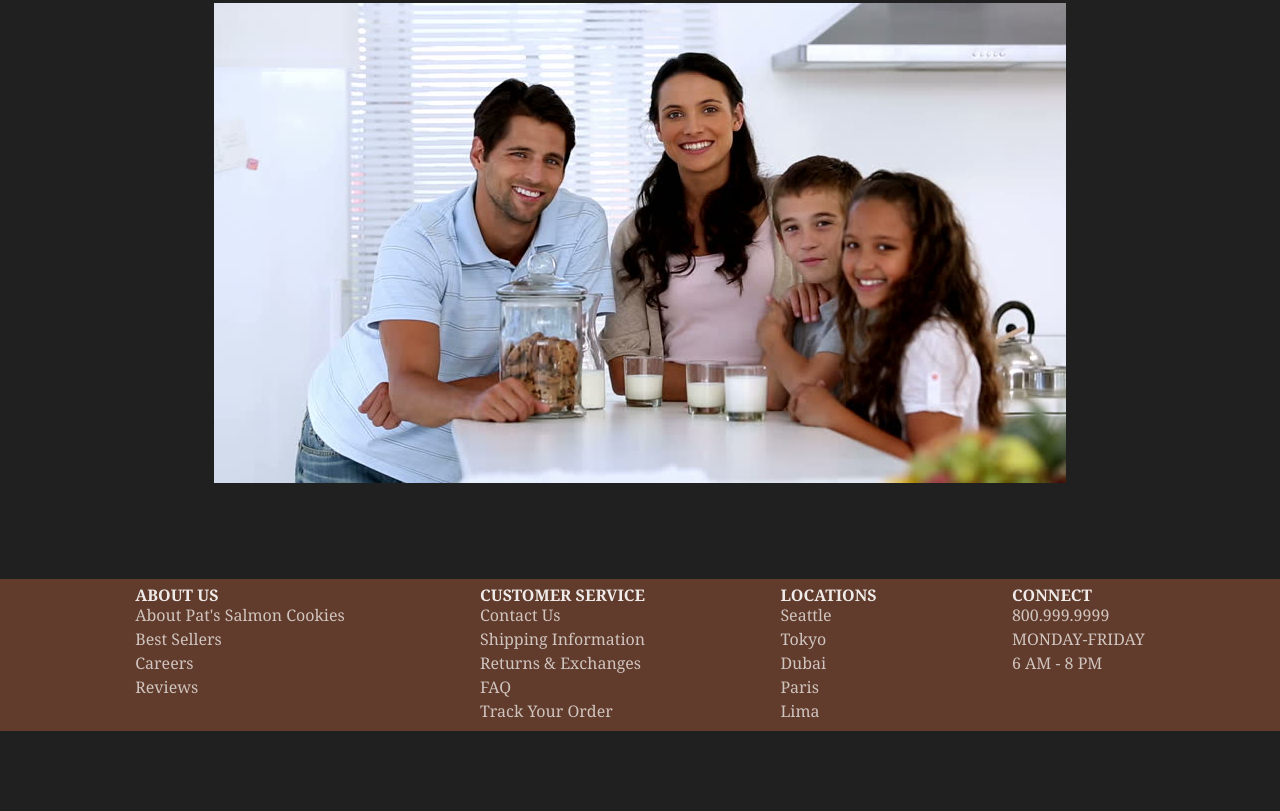
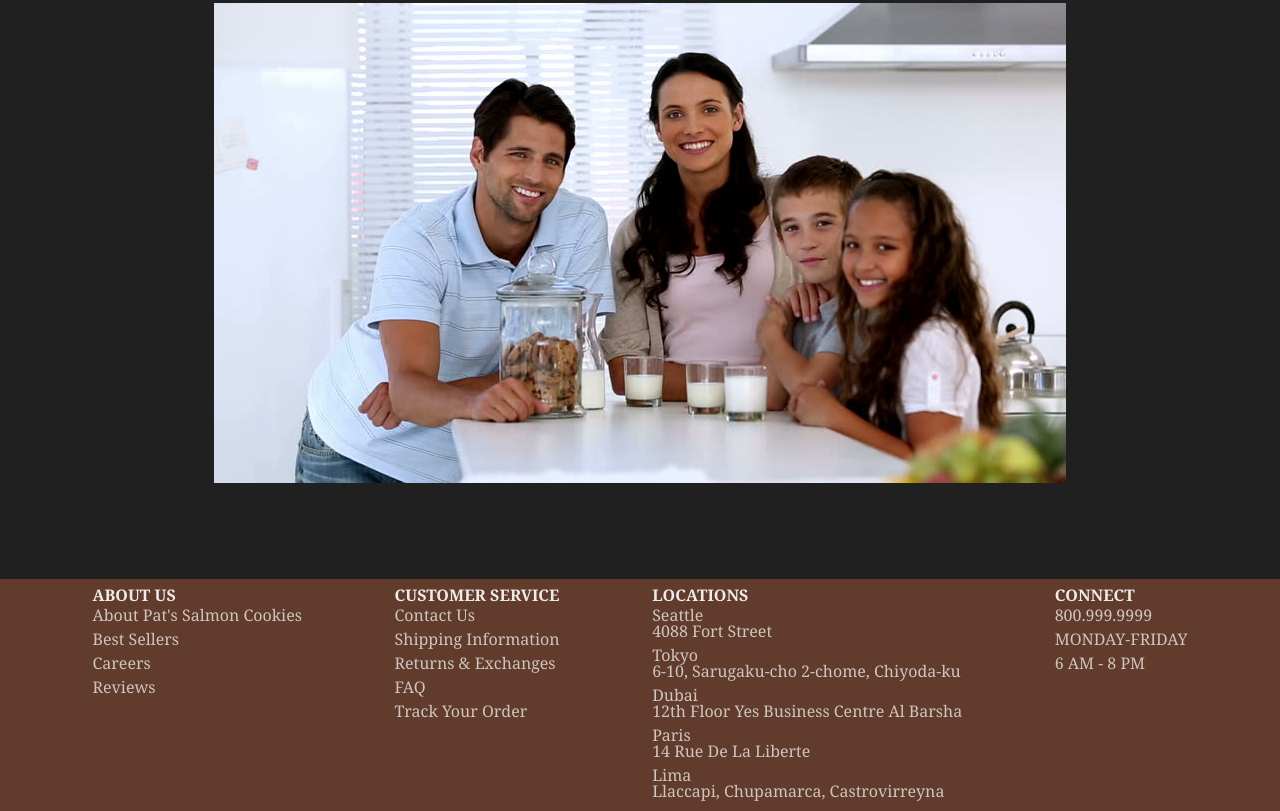
Before and after one commit to matthew-c-austin/cookie-stand, a plain HTML site: page index.html in a window 1280 px wide. Shown: the part 1674-2485 px from the top of the page. Before the commit the page ends 2405 px from the top, so only its background shows below. Drawn offline with Linux system fonts and the light colour scheme.

Commit message:
Add addresses to footer

```diff
--- a/index.html
+++ b/index.html
@@ -103,18 +103,23 @@
       <ul>
         <li>
           <a href="#">Seattle</a>
+          <p>4088 Fort Street</p>
         </li>
         <li>
           <a href="#">Tokyo</a>
+          <p>6-10, Sarugaku-cho 2-chome, Chiyoda-ku</p>
         </li>
         <li>
           <a href="#">Dubai</a>
+          <p>12th Floor Yes Business Centre Al Barsha</p>
         </li>
         <li>
           <a href="#">Paris</a>
+          <p>14 Rue De La Liberte</p>
         </li>
         <li>
           <a href="#">Lima</a>
+          <p>Llaccapi, Chupamarca, Castrovirreyna</p>
         </li>
       </ul>
     </div>
```
